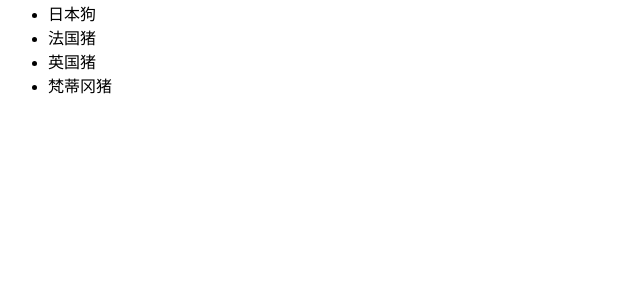
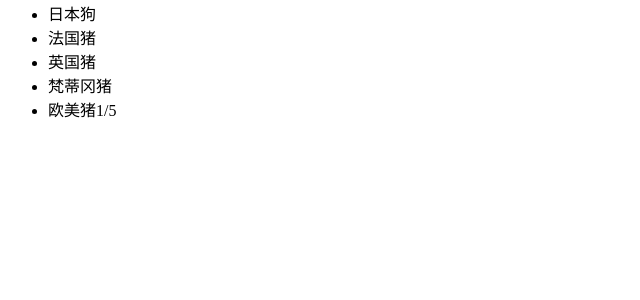
Before and after one commit to lee-xiaochou/pigup, a Python web app: template templates/index.html in a window 1280 px wide. Shown: the part 159-459 px from the top of the page, without its empty margins (0-640 px from the left). Run offline with Jinja, Linux system fonts and the light colour scheme; the template is opened without the code that fills it, so the values that code supplies are empty.

Commit message:
欧美开发了1、5

```diff
--- a/templates/index.html
+++ b/templates/index.html
@@ -17,6 +17,7 @@
     <li>法国猪</li>
     <li>英国猪</li>
     <li>梵蒂冈猪</li>
+    <li>欧美猪1/5</li>
 </ul>
 
 </body>
```
